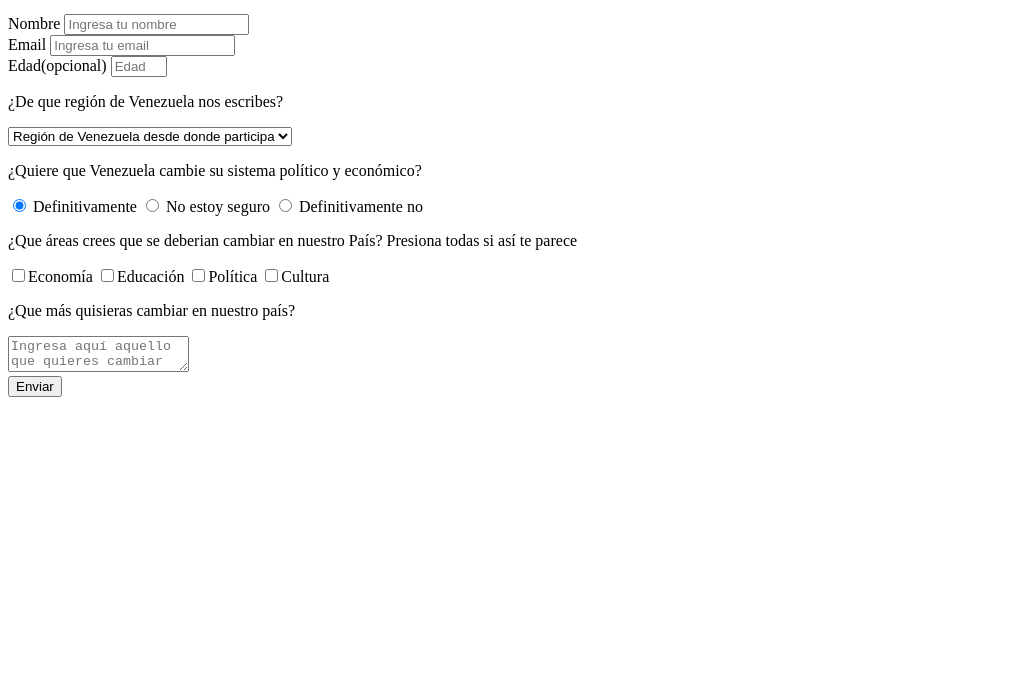
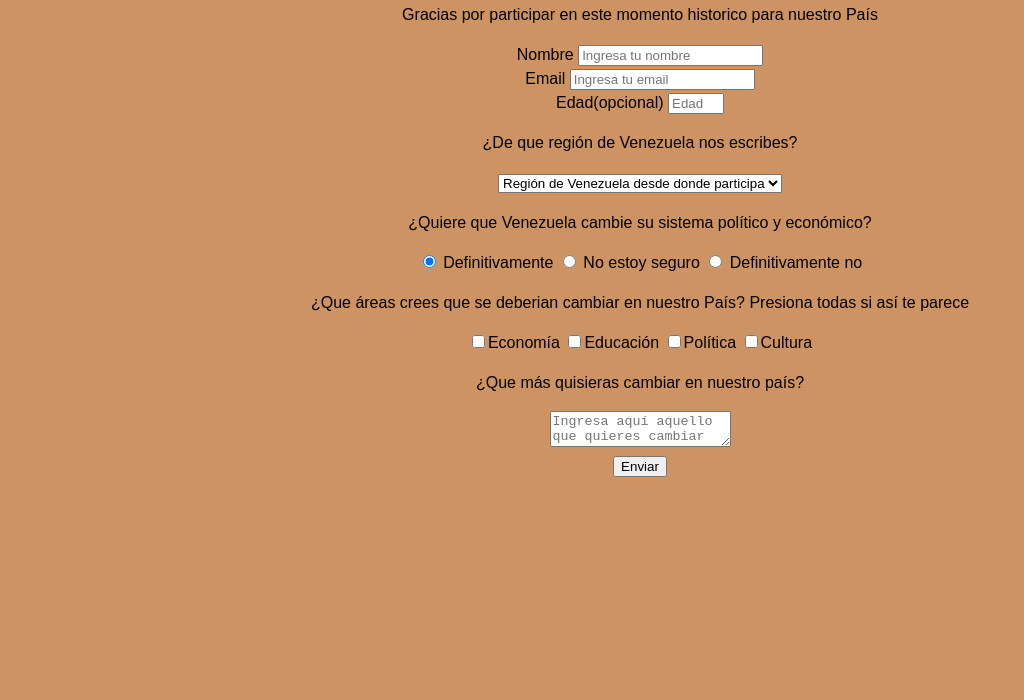
Before and after one commit to aricagua/exam_free_code_camp, a plain HTML site: page examen2/index.html in a window 1280 px wide. Shown: the part 100-800 px from the top of the page, without its empty margins (0-1024 px from the left). Drawn offline with Linux system fonts and the light colour scheme; files that its build step writes are made by us from their sources.

Commit message:
se arreglaron los estilos

```diff
--- a/examen2/index.html
+++ b/examen2/index.html
@@ -2,42 +2,43 @@
 <html>
 <head>
 	<title>Consulta Por Venezuela</title>
+	<link rel="stylesheet" type="text/css" href="./css/style.css">
 </head>
-<body>
-	<header>
+<body class="container">
+	<header class="header">
 		<!-- creamos el header que va contener el titulo y una descripcion en un parrafo -->
-		<h1>Consulta por Venezuela</h1>
-		<p>Gracias por participar en este momento historico para nuestro País</p>
+		<h1 id="title" class="text-center">Consulta por Venezuela</h1>
+		<p id="description" class="text-center description">Gracias por participar en este momento historico para nuestro País</p>
 	</header>
 	<!-- Creamos el contenedor del formulario -->
 	<form>
 		<!-- Creamos un un contenedor div para cada input -->
-		<div>
+		<div class="form-group">
 			<!-- Etiquetamos la seccion de entrada, recordando que puede estar asociada a una acción -->
 			<label id="name-label" for="name">
 				Nombre
 			</label>
 			<!-- Colocamos la etiqueta de entrada de datos recuerda que lleva los atributos type y name que se asocian a demas elementos del documento  y lleva placeholder for default, finalmente el atributo required indica al navegador que es necesario llenarlo-->
-			<input type="text"  name="name" placeholder="Ingresa tu nombre" required="True" id="name">
+			<input type="text"  name="name" placeholder="Ingresa tu nombre" required="True" id="name" class="form-control">
 		</div>
 		<!-- otro contenedor div para la segunda entrada -->
-		<div>
+		<div class="form-group">
 			<!-- etiquetamos la seccion de entrada -->
 			<label id="email-label" for="email">
 				Email
 			</label>
 			<!-- Colocamos la etiqueta de entrada de datos -->
-			<input type="text" name="email" id="email" placeholder="Ingresa tu email" required="True">
+			<input type="text" name="email" id="email" placeholder="Ingresa tu email" required="True" class="form-control">
 		</div>
-		<div>
+		<div class="form-group">
 			<label id="number-label" for="number">Edad<span>(opcional)</span></label>
-			<input type="number" name="number" id="number" min="18" max="99" required="True" placeholder="Edad">
+			<input type="number" name="number" id="number" min="18" max="99" required="True" placeholder="Edad" class="form-control">
 		</div>
-		<div>
+		<div class="form-group">
 			<!-- Aqui tenemos una selección multiple comenzando con un parrafo -->
 			<p>¿De que región de Venezuela nos escribes?</p>
 			<!-- Aqui comienza la selección multiple -->
-			<select id="dropdown" name="regions" required="True">
+			<select id="dropdown" name="regions" required="True" class="form-control">
 				<!-- Aquí comienzan las opciones con la etiqueta <option> -->
 				<!-- La primera opcion es la que viene por defecto en el select -->
 				<option disabled="" selected="" value="">Región de Venezuela desde donde participa</option>
@@ -48,51 +49,51 @@
 				<option value="occidente">Región Occidental</option>
 			</select>
 		</div>
-		<div>
+		<div class="form-group">
 			<p>¿Quiere que Venezuela cambie su sistema político y económico?</p>
 			<!-- Colocamos la entrada input dentro de una etiqueta label de tal forma que al dar click encima esta se seleccione -->
 			<label>
 				<!-- Para dejar seleccionado por defecto colocamos el atributo checked -->
-				<input type="radio" name="user-consulted" value="Definitivamente" checked="" >
+				<input type="radio" name="user-consulted" value="Definitivamente" checked="" class="input-radio">
 				Definitivamente
 			</label>
 			<label>
-				<input type="radio" name="user-consulted" value="No-estoy-seguro" >
+				<input type="radio" name="user-consulted" value="No-estoy-seguro" class="input-radio" >
 				No estoy seguro
 			</label>
 			<label>
-				<input type="radio" name="user-consulted" value="Definitivamente-no" >
+				<input type="radio" name="user-consulted" value="Definitivamente-no" class="input-radio">
 				Definitivamente no
 			</label>
 		</div>
-		<div>
+		<div class="form-group">
 			<p>
 				¿Que áreas crees que se deberian cambiar en nuestro País? <span>Presiona todas si así te parece</span>
 			</p>
 			<!-- Colocamos todas las inputs dentro de una etiqueta label -->
 			<label>
-				<input type="checkbox" name="option" value="economia">Economía
+				<input type="checkbox" name="option" value="economia" class="input-checkbox">Economía
 			</label>
 			<label>
-				<input type="checkbox" name="option" value="educacion">Educación
+				<input type="checkbox" name="option" value="educacion" class="input-checkbox">Educación
 			</label>
 			<label>
-				<input type="checkbox" name="option" value="politica">Política
+				<input type="checkbox" name="option" value="politica" class="input-checkbox">Política
 			</label>
 			<label>
-				<input type="checkbox" name="option" value="cultura">Cultura
+				<input type="checkbox" name="option" value="cultura" class="input-checkbox">Cultura
 			</label>
 		</div>
-		<div>
+		<div class="form-group">
 			<!-- Aquí vamos a a poner un input text para los comentarios -->
 			<p>¿Que más quisieras cambiar en nuestro país?</p>
 			<!-- Aquí se usa una etiqueta que no habia utilizado hasta ahora que es la <textarea -->
-			<textarea id="comments" name="comment" placeholder="Ingresa aquí aquello que quieres cambiar en Venezuela"></textarea>
+			<textarea id="comments" name="comment" placeholder="Ingresa aquí aquello que quieres cambiar en Venezuela" class="input-text-area"></textarea>
 		</div>
 		<!-- finalmente colocamos un boton de submit para el formulario completo -->
-		<div>
+		<div class="form-group">
 			<!-- usamos la etiqueta button -->
-			<button type="submit" id="submit"> Enviar</button>
+			<button type="submit" id="submit" class="submit-button"> Enviar</button>
 		</div>
 	</form>
 </body>
```
